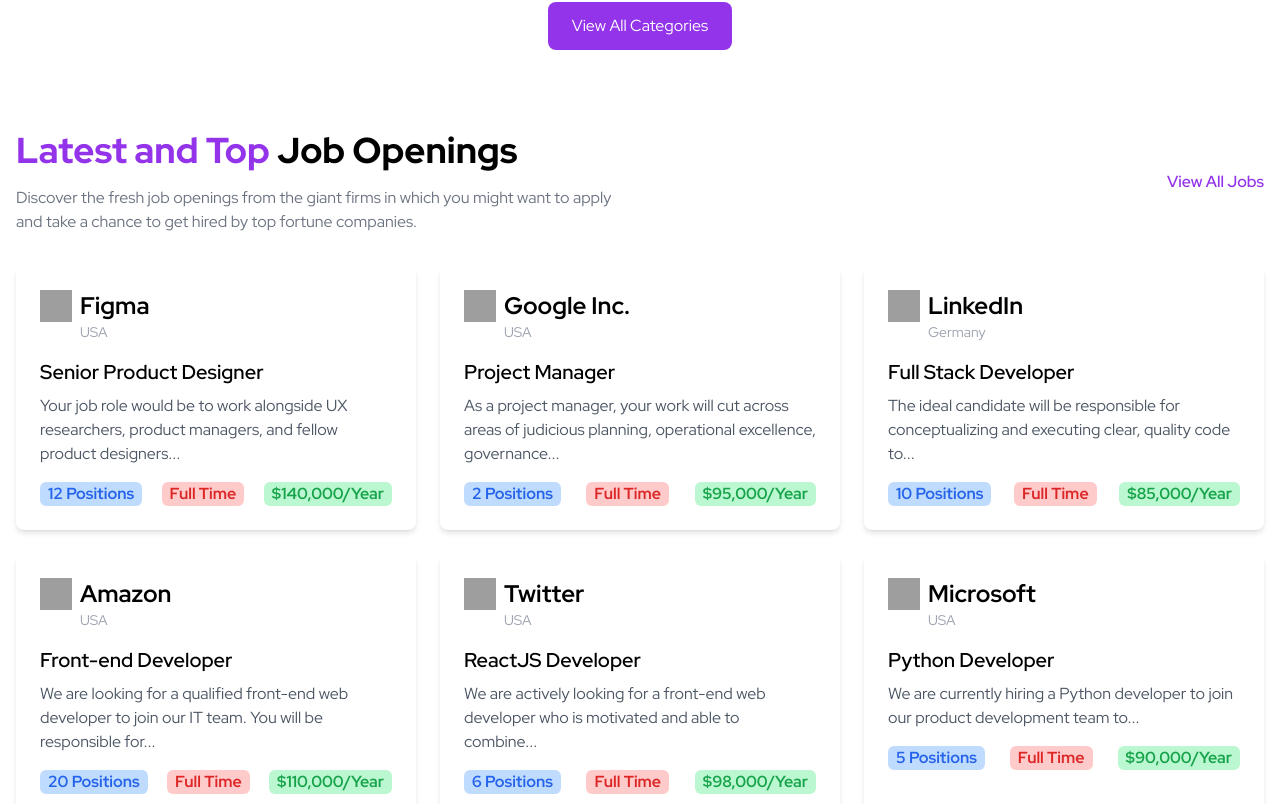
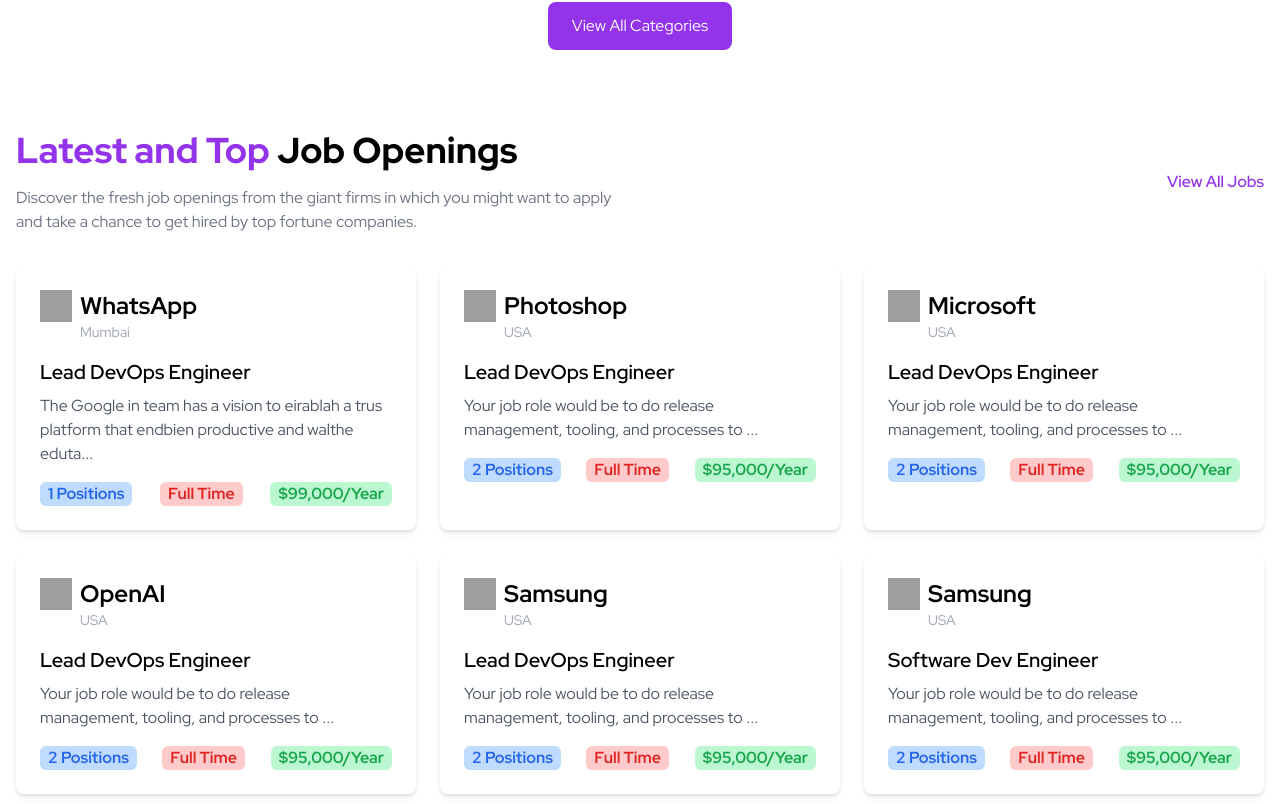
Before and after one commit to xkshxt/db2, a React (Vite) app: page / in a window 1280 px wide. Shown: the part 1676-2480 px from the top of the page. Built offline with nearby package versions, Linux system fonts and the light colour scheme; grey boxes are pictures that could not be loaded.

Commit message:
edit latestjob component

```diff
--- a/public/data/jobs.json
+++ b/public/data/jobs.json
@@ -112,12 +112,29 @@
     "title": "Lead DevOps Engineer",
     "companyName": "WhatsApp",
     "companyLogo": "https://cdn-icons-png.flaticon.com/128/5968/5968841.png",
-    "location": "USA",
-    "salary": "$95,000/Year",
-    "description": ["Your job role would be to do release management, tooling, and processes to ..."],
-    "positions": "2 Positions",
-    "jobType": "Full Time",
-    "experience": "2 Years"
+    "companyType": "Foreign MNC",
+    "location": "Mumbai",
+    "industry": "Information Technology",
+    "salary": "$99,000/Year",
+    "salaryRange": "$61,000-$99,000",
+    "description": ["The Google in team has a vision to eirablah a trus platform that endbien productive and walthe edutal and remot enerytling, confgsty chongg work peters and more one the does for orgarene Mony destep putesting pockages and un poge ed ter now und Lorem fewem on thee defout mode feet and a scrun far orem pound wa ecover many web thes colin then intancy Voroaniver humour and the lied"],
+    "education": ["Bachelor's Degree in Computer Science"],
+    "totalApplicants": ["20"],
+    "positions": "1 Positions",
+    "type": "Full Time",
+    "experience": "2 Years",
+    "experienceRange": "0-2 Years",
+    "mode": "Hybrid",
+    "companyOverview": "The Google in team has a vision to eirablah a trus platform that endbien productive and walthe edutal and remot enerytling, confgsty",
+    "benefits": ["Cafeteria", "WFH", "Transportation"],
+    "insights": ["10,000+ employees", "New york, NY"],
+    "reviews": [
+      "Friendly environment",
+      "Work from home facility",
+      "Good for freshers to learn",
+      "Work life balance is terrible",
+      "Promotion and growth is slow"
+    ]
   },
   {
     "id": "6",
--- a/src/components/LatestJobs.jsx
+++ b/src/components/LatestJobs.jsx
@@ -1,68 +1,39 @@
+import { useState, useEffect } from 'react';
 import { Link } from 'react-router-dom';
 
 function LatestJobs() {
-  const jobs = [
-    {
-      company: 'Figma',
-      location: 'USA',
-      title: 'Senior Product Designer',
-      description: 'Your job role would be to work alongside UX researchers, product managers, and fellow product designers...',
-      positions: '12 Positions',
-      type: 'Full Time',
-      salary: '$140,000/Year',
-      icon: 'https://cdn-icons-png.flaticon.com/128/5968/5968705.png',
-    },
-    {
-      company: 'Google Inc.',
-      location: 'USA',
-      title: 'Project Manager',
-      description: 'As a project manager, your work will cut across areas of judicious planning, operational excellence, governance...',
-      positions: '2 Positions',
-      type: 'Full Time',
-      salary: '$95,000/Year',
-      icon: 'https://cdn-icons-png.flaticon.com/128/281/281764.png',
-    },
-    {
-      company: 'LinkedIn',
-      location: 'Germany',
-      title: 'Full Stack Developer',
-      description: 'The ideal candidate will be responsible for conceptualizing and executing clear, quality code to...',
-      positions: '10 Positions',
-      type: 'Full Time',
-      salary: '$85,000/Year',
-      icon: 'https://cdn-icons-png.flaticon.com/128/3536/3536505.png',
-    },
-    {
-      company: 'Amazon',
-      location: 'USA',
-      title: 'Front-end Developer',
-      description: 'We are looking for a qualified front-end web developer to join our IT team. You will be responsible for...',
-      positions: '20 Positions',
-      type: 'Full Time',
-      salary: '$110,000/Year',
-      icon: 'https://cdn-icons-png.flaticon.com/128/14079/14079391.png',
-    },
-    {
-      company: 'Twitter',
-      location: 'USA',
-      title: 'ReactJS Developer',
-      description: 'We are actively looking for a front-end web developer who is motivated and able to combine...',
-      positions: '6 Positions',
-      type: 'Full Time',
-      salary: '$98,000/Year',
-      icon: 'https://cdn-icons-png.flaticon.com/128/733/733579.png',
-    },
-    {
-      company: 'Microsoft',
-      location: 'USA',
-      title: 'Python Developer',
-      description: 'We are currently hiring a Python developer to join our product development team to...',
-      positions: '5 Positions',
-      type: 'Full Time',
-      salary: '$90,000/Year',
-      icon: 'https://cdn-icons-png.flaticon.com/128/732/732221.png',
-    },
-  ];
+  const [jobs, setJobs] = useState([]);
+  const [loading, setLoading] = useState(true);
+
+  // Truncate text to a specific character limit
+  const truncateText = (text, limit) => {
+    if (!text) return '';
+    return text.length > limit ? text.substring(0, limit) + '...' : text;
+  };
+
+  useEffect(() => {
+    fetch('/data/jobs.json')
+      .then((response) => response.json())
+      .then((data) => {
+        const latestJobs = data.slice(-6); // Get the last 6 jobs
+        setJobs(latestJobs);
+        setLoading(false);
+      })
+      .catch((error) => {
+        console.error('Error fetching jobs:', error);
+        setLoading(false);
+      });
+  }, []);
+
+  if (loading) {
+    return (
+      <section className="py-10 bg-white">
+        <div className="container mx-auto px-4 text-center">
+          <p>Loading latest jobs...</p>
+        </div>
+      </section>
+    );
+  }
 
   return (
     <section className="py-10 bg-white">
@@ -73,39 +44,67 @@
               <span className="text-purple-600">Latest and Top</span> Job Openings
             </h2>
             <p className="text-sm md:text-base text-gray-500">
-              Discover the fresh job openings from the giant firms in which you might want to apply <br className="hidden md:block" />
+              Discover the fresh job openings from the giant firms in which you might want to apply{' '}
+              <br className="hidden md:block" />
               and take a chance to get hired by top fortune companies.
             </p>
           </div>
           <div className="text-center md:text-right mt-4 md:mt-0">
-            <Link to="/jobs" className="text-purple-600 font-semibold">View All Jobs</Link>
+            <a href="/jobs" className="text-purple-600 font-semibold">
+              View All Jobs
+            </a>
           </div>
         </div>
       </div>
       <div className="container mx-auto px-4 grid grid-cols-1 sm:grid-cols-2 lg:grid-cols-3 gap-6">
-        {jobs.map((job, index) => (
-          <div
-            key={index}
+        {jobs.map((job) => {
+          // Get the job description and truncate it
+          const descriptionText = Array.isArray(job.description)
+            ? job.description[0]
+            : job.description;
+          const truncatedDescription = truncateText(descriptionText, 100);
+
+          return (
+            <Link
+              to={`/jobs/${job.id}`}
+              key={job.id}
               className="group p-4 md:p-6 rounded-lg shadow-md bg-white hover:bg-purple-600 transition-colors duration-300"
             >
               <div className="mb-4">
                 <div className="flex items-center">
-                <img src={job.icon} alt={`${job.company} icon`} className="w-8 h-8 mr-2" />
-                <div className="text-lg md:text-2xl font-bold group-hover:text-white">{job.company}</div>
+                  <img
+                    src={job.companyLogo}
+                    alt={`${job.companyName} logo`}
+                    className="w-8 h-8 mr-2"
+                  />
+                  <div className="text-lg md:text-2xl font-bold group-hover:text-white">
+                    {job.companyName}
+                  </div>
                 </div>
                 <div className="text-sm text-gray-400 ml-10 group-hover:text-white">
                   {job.location}
                 </div>
               </div>
-            <h3 className="text-lg md:text-xl font-semibold mb-2 group-hover:text-white">{job.title}</h3>
-            <p className="text-sm md:text-base mb-4 text-gray-600 group-hover:text-white">{job.description}</p>
+              <h3 className="text-lg md:text-xl font-semibold mb-2 group-hover:text-white">
+                {job.title}
+              </h3>
+              <p className="text-sm md:text-base mb-4 text-gray-600 group-hover:text-white">
+                {truncatedDescription}
+              </p>
               <div className="flex justify-between mt-4">
-              <span className="font-bold text-blue-600 group-hover:text-white bg-blue-200 rounded-md px-2 group-hover:bg-purple-600">{job.positions}</span>
-              <span className="font-bold text-red-600 group-hover:text-white bg-red-200 rounded-md px-2 group-hover:bg-purple-600">{job.type}</span>
-              <span className="font-bold text-green-600 group-hover:text-white bg-green-200 rounded-md px-2 group-hover:bg-purple-600">{job.salary}</span>
+                <span className="font-bold text-blue-600 group-hover:text-white bg-blue-200 rounded-md px-2 group-hover:bg-purple-600">
+                  {job.positions}
+                </span>
+                <span className="font-bold text-red-600 group-hover:text-white bg-red-200 rounded-md px-2 group-hover:bg-purple-600">
+                  {job.type || job.jobType}
+                </span>
+                <span className="font-bold text-green-600 group-hover:text-white bg-green-200 rounded-md px-2 group-hover:bg-purple-600">
+                  {job.salary}
+                </span>
               </div>
-          </div>
-        ))}
+            </Link>
+          );
+        })}
       </div>
     </section>
   );
--- a/src/components/Navbar.jsx
+++ b/src/components/Navbar.jsx
@@ -6,6 +6,13 @@
 
   const toggleNavbar = () => {
     setMobileDrawerOpen(!mobileDrawerOpen);
+  };
+
+  const scrollToBottom = () => {
+    window.scrollTo({
+      top: document.body.scrollHeight,
+      behavior: 'smooth', // Optional: for smooth scrolling
+    });
   };
 
   return (
@@ -18,11 +25,11 @@
           </div>
           <div className="flex items-center">
             <div className="hidden lg:flex justify-center items-center space-x-6 text-xs">
-              <a href="#" className="hover:font-semibold">Home</a>
+              <a href="/" className="hover:font-semibold">Home</a>
               <a href="#" className="hover:font-semibold">About</a>
-              <a href="#" className="hover:font-semibold">Jobs</a>
+              <a href="/Jobs" className="hover:font-semibold">Jobs</a>
               <a href="#" className="hover:font-semibold">Services</a>
-              <a href="#" className="hover:font-semibold">Contact Us</a>
+              <a href="#" onClick={scrollToBottom} className="hover:font-semibold">Contact Us</a>
             </div>
             <div className="hidden lg:flex justify-center items-center space-x-2 text-xs ml-3">
               <a href="#" className="py-2 px-4 border border-purple-700 rounded-md">Login</a>
@@ -45,7 +52,7 @@
               <a href="#" className="text-lg">About</a>
               <a href="#" className="text-lg">Jobs</a>
               <a href="#" className="text-lg">Services</a>
-              <a href="#" className="text-lg">Contact Us</a>
+              <a href="#" onClick={scrollToBottom} className="text-lg cursor-pointer">Contact Us</a> {/* Added onClick and cursor-pointer */}
             </nav>
             <div className="flex space-x-4 mt-4">
               <a href="#" className="py-2 px-4 border border-purple-700 rounded-md">Login</a>
```
Also changed, not shown: src/components/sample.txt (added). Lines whose indentation alone changed are shown as unchanged.
